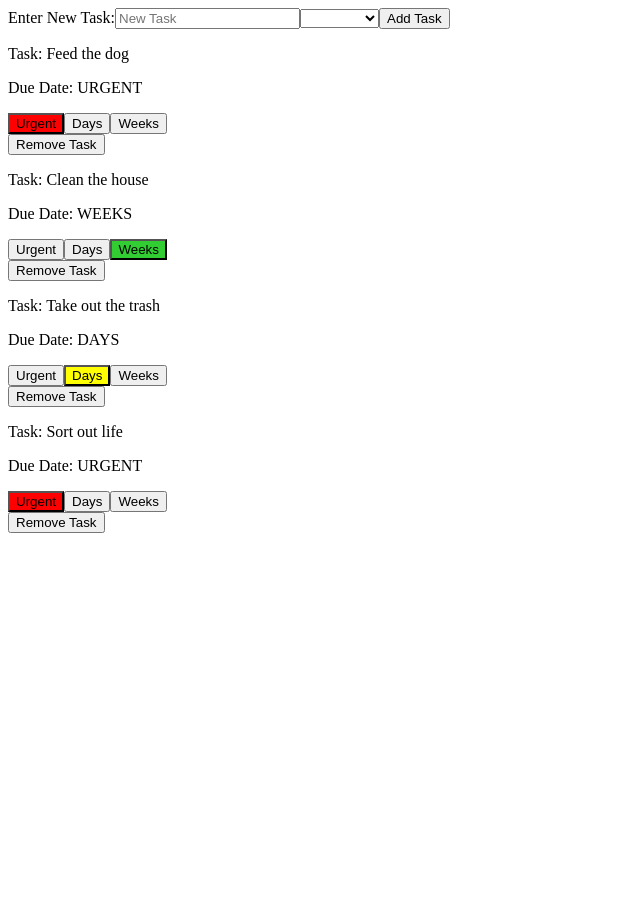
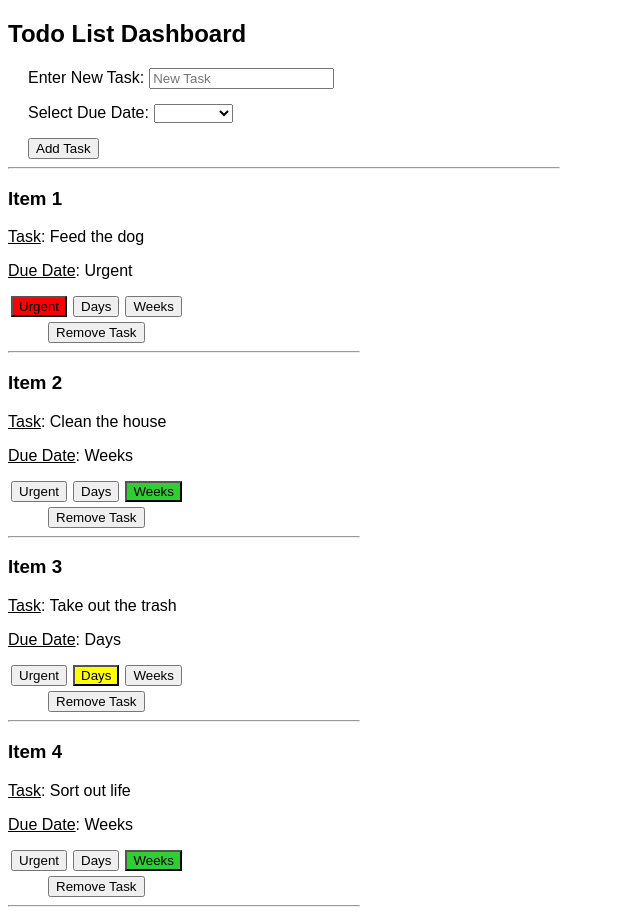
Before and after one commit to MikeLehmen/Todo_App, an Angular app: page /dashboard in a window 1280 px wide. Shown: the whole page, without its empty margins (0-640 px from the left). Before the commit the page ends 800 px from the top, so only its background shows below. Built offline with nearby package versions, Linux system fonts and the light colour scheme.

Commit message:
Added some minor font and spacing styling

```diff
--- a/src/app/app.component.css
+++ b/src/app/app.component.css
@@ -0,0 +1,3 @@
+h2, h3, p, label {
+    font-family: sans-serif;
+}
--- a/src/app/new-todo-item/new-todo-item.component.css
+++ b/src/app/new-todo-item/new-todo-item.component.css
@@ -0,0 +1,17 @@
+.bottomMargin {
+    margin-bottom: 15px;
+}
+
+.leftMargin {
+    margin-left: 20px;
+}
+
+.padLabelRight {
+    padding-right: 5px;
+}
+
+.lineLeftAlign {
+    text-align: left;
+    margin-left: 0;
+    width: 550px
+}
--- a/src/app/new-todo-item/new-todo-item.component.html
+++ b/src/app/new-todo-item/new-todo-item.component.html
@@ -1,20 +1,28 @@
 <div>
+    <h2>Todo List Dashboard</h2>
     <form #f="ngForm"
         (ngSubmit)="onSubmit(f.value)">
 
-        <div>
-            <label for="taskInput">Enter New Task:</label>
+        <div class="leftMargin">
+            <div class="bottomMargin">
+                <label class="padLabelRight" for="taskInput">Enter New Task:</label>
                 <input type="text"
                 id="taskInput"
                 placeholder="New Task"
                 name="task" ngModel>
+            </div>
 
-            <select name="due" ngModel="strings">
+            <div class="bottomMargin">
+                <label class="padLabelRight" for="dueInput">Select Due Date:</label>
+                <select id="dueInput" name="due" ngModel="strings">
                     <option *ngFor="let s of times;let i=index" [value]="i">{{strings[i]}}</option>
                 </select>
+            </div>
 
             <button type="submit">Add Task</button>
         </div>
 
     </form>
+
+    <hr class="lineLeftAlign">
 </div>
--- a/src/app/new-todo-item/new-todo-item.component.ts
+++ b/src/app/new-todo-item/new-todo-item.component.ts
@@ -5,22 +5,19 @@ import { SEVERITY } from '../todo-item/todo-item.model';
 @Component({
   selector: 'app-new-todo-item',
   templateUrl: './new-todo-item.component.html',
-  styleUrls: ['./new-todo-item.component.css']
+  styleUrls: ['./new-todo-item.component.css', '../app.component.css']
 })
 export class NewTodoItemComponent implements OnInit {
   // for default select prototyping
   times: SEVERITY[];
   strings: string[];
-  default: number;
 
   constructor(private listService: TodoListService) {
     this.times = [SEVERITY.URGENT,SEVERITY.DAYS,SEVERITY.WEEKS];
     this.strings = ["URGENT", "DAYS", "WEEKS"];
-    this.default = 0;
   }
 
   onSubmit(formObj: any) {
-    console.log(formObj);
     this.listService.addNewItem(formObj.task, formObj.due);
   }
 
--- a/src/app/page-not-found/page-not-found.component.ts
+++ b/src/app/page-not-found/page-not-found.component.ts
@@ -3,7 +3,7 @@ import { Component, OnInit } from '@angular/core';
 @Component({
   selector: 'app-page-not-found',
   templateUrl: './page-not-found.component.html',
-  styleUrls: ['./page-not-found.component.css']
+  styleUrls: ['./page-not-found.component.css', '../app.component.css']
 })
 export class PageNotFoundComponent implements OnInit {
 
--- a/src/app/todo-item/todo-item.component.css
+++ b/src/app/todo-item/todo-item.component.css
@@ -9,3 +9,19 @@
 .green {
     background-color: limegreen;
 }
+
+.todoItemLine {
+    text-align: left;
+    margin-left: 0;
+    width: 350px;
+}
+
+.dueButtonMargins {
+    margin-left: 3px;
+    margin-right: 3px;
+}
+
+.removeButtonMargins {
+    margin-left: 40px;
+    margin-top: 5px;
+}
--- a/src/app/todo-item/todo-item.component.html
+++ b/src/app/todo-item/todo-item.component.html
@@ -1,14 +1,22 @@
 <div>
     <div>
-        <p>Task: {{ item.task }}</p>
-        <p>Due Date: {{ dateToString() }}</p>
+        <h3>Item {{ item.currentIndex + 1}}</h3>
+        <p><u>Task</u>: {{ item.task }}</p>
+        <p><u>Due Date</u>: {{ dateToString() }}</p>
     </div>
     <div>
-        <button [ngClass]="{ red: isUrgent() }"  (click)="setUrgent()">Urgent</button>
-        <button [ngClass]="{ yellow: isDays() }"  (click)="setDays()">Days</button>
-        <button [ngClass]="{ green: isWeeks() }"  (click)="setWeeks()">Weeks</button>
+        <button class="dueButtonMargins"
+                [ngClass]="{ red: isUrgent() }"
+                (click)="setUrgent()">Urgent</button>
+        <button class="dueButtonMargins"
+                [ngClass]="{ yellow: isDays() }"
+                (click)="setDays()">Days</button>
+        <button class="dueButtonMargins"
+                [ngClass]="{ green: isWeeks() }"
+                (click)="setWeeks()">Weeks</button>
     </div>
     <div>
-        <button (click)="remove()">Remove Task</button>
+        <button class="removeButtonMargins" (click)="remove()">Remove Task</button>
     </div>
+    <hr class="todoItemLine">
 </div>
--- a/src/app/todo-item/todo-item.component.ts
+++ b/src/app/todo-item/todo-item.component.ts
@@ -6,7 +6,7 @@ import { TodoListService } from '../todo-service/todo-service.service';
 @Component({
   selector: 'app-todo-item',
   templateUrl: './todo-item.component.html',
-  styleUrls: ['./todo-item.component.css']
+  styleUrls: ['./todo-item.component.css', '../app.component.css']
 })
 export class TodoItemComponent implements OnInit, OnChanges {
   @Input() item: TodoItem;
@@ -23,7 +23,6 @@ export class TodoItemComponent implements OnInit, OnChanges {
 
   ngOnChanges() {
     this.item.currentIndex = this.index;
-    console.log(this.item.task + " --> " + this.item.currentIndex);
   }
 
   private dateToString(): string {
--- a/src/app/todo-service/todo-service.service.ts
+++ b/src/app/todo-service/todo-service.service.ts
@@ -11,21 +11,12 @@ export class TodoListService {
         // pre-populate with some stub items
         this.list = new TodoList();
 
-        var itemObj = { task: 'Feed the dog', dueDate: SEVERITY.URGENT };
-        this.list.pushItem(new TodoItem(itemObj));
+        this.addNewItem("Feed the dog", SEVERITY.URGENT);
+        this.addNewItem("Clean the house", SEVERITY.WEEKS);
+        this.addNewItem("Take out the trash", SEVERITY.DAYS);
+        this.addNewItem("Sort out life", SEVERITY.WEEKS);
 
-        itemObj.task = 'Clean the house'
-        itemObj.dueDate = SEVERITY.WEEKS;
-        this.list.pushItem(new TodoItem(itemObj));
-
-        itemObj.task = 'Take out the trash'
-        itemObj.dueDate = SEVERITY.DAYS;
-        this.list.pushItem(new TodoItem(itemObj));
-
-        this.dateStrings = [ "URGENT", "DAYS", "WEEKS" ];
-
-        // test new item method, should switch above item creation to use this
-        this.addNewItem("Sort out life", SEVERITY.URGENT);
+        this.dateStrings = [ "Urgent", "Days", "Weeks" ];
     }
 
     removeItem(index: number) : void {
@@ -33,8 +24,8 @@ export class TodoListService {
     }
 
     // add new TodoItem
-    addNewItem(_task: string, _due: SEVERITY): void {
-        var newItem = new TodoItem( {task : _task, dueDate : _due } );
+    addNewItem(newTask: string, newDue: SEVERITY): void {
+        var newItem = new TodoItem( {task : newTask, dueDate : newDue } );
         this.list.pushItem(newItem);
     }
 
@@ -57,7 +48,7 @@ export class TodoListService {
     }
 
     // return enum string (I guess there's a toString method, but I've been in c++ land
-    // for a while so this was my go to before I even thought to look at JS enum methods...)
+    // for a while so this was where my head went before I thought to look at JS enum methods...)
     getDateString(item: TodoItem) {
         return this.dateStrings[item.dueDate];
     }
```
Lines whose indentation alone changed are shown as unchanged.
